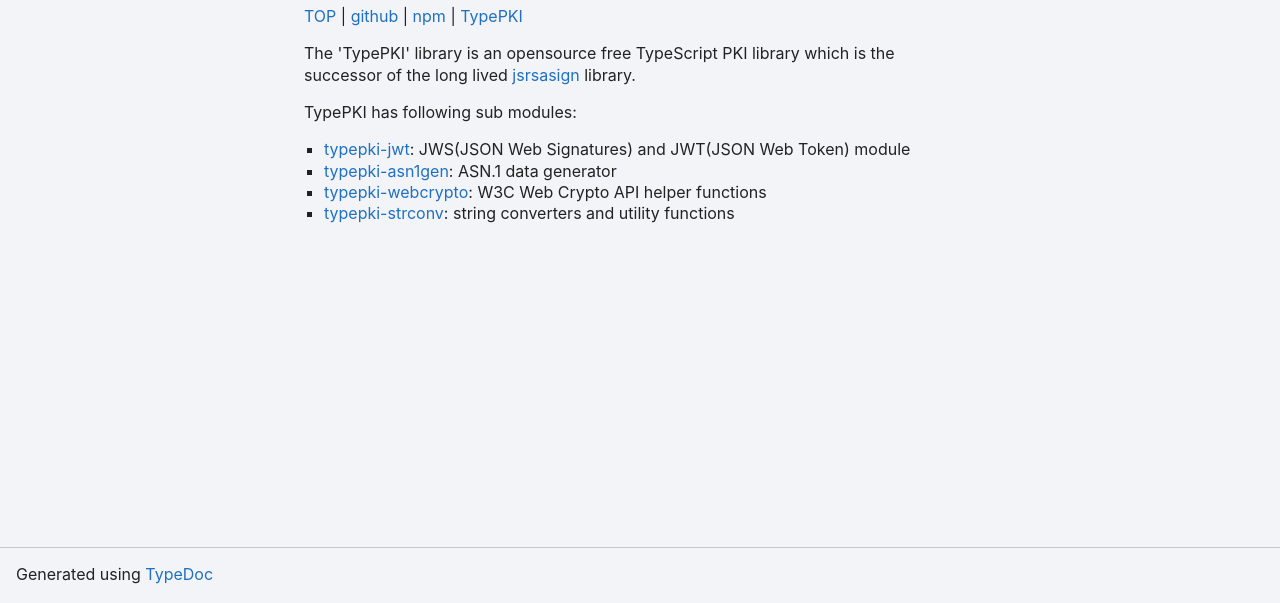
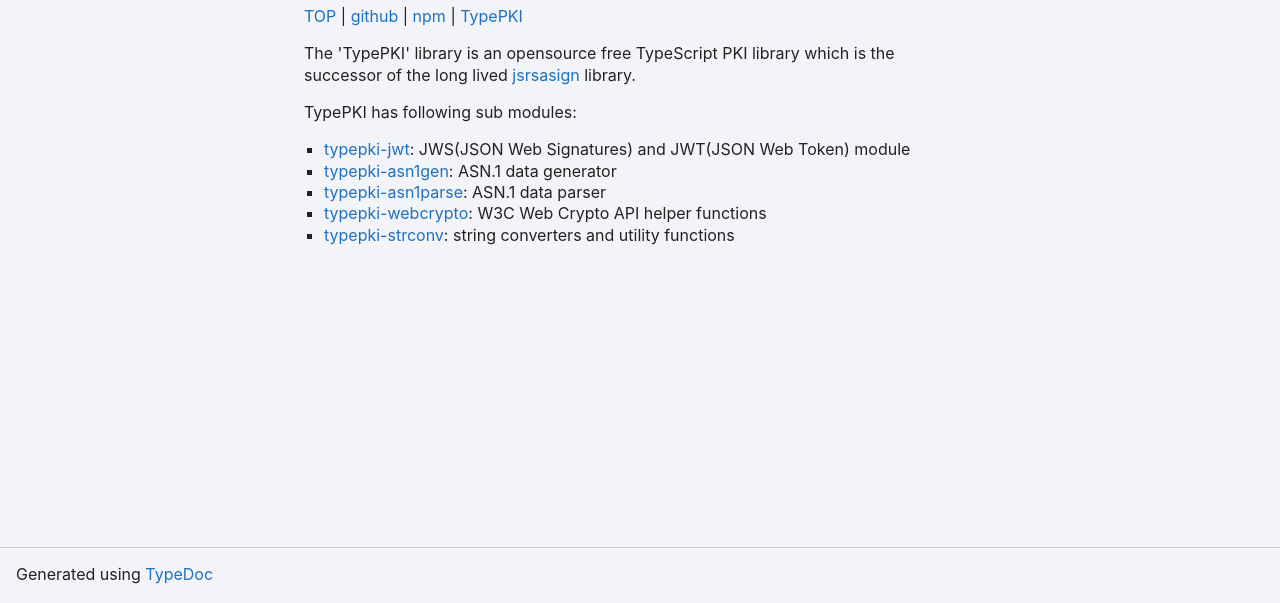
Before and after one commit to kjur/typepki, a website: page docs/index.html in a window 1280 px wide. Shown: the part 197-800 px from the top of the page. Drawn offline with Linux system fonts and the light colour scheme.

Commit message:
docs update

```diff
--- a/docs/index.html
+++ b/docs/index.html
@@ -4,6 +4,7 @@
 <ul>
 <li><a href="https://kjur.github.io/typepki-jwt/">typepki-jwt</a>: JWS(JSON Web Signatures) and JWT(JSON Web Token) module</li>
 <li><a href="https://kjur.github.io/typepki-asn1gen/">typepki-asn1gen</a>: ASN.1 data generator</li>
+<li><a href="https://kjur.github.io/typepki-asn1parse/">typepki-asn1parse</a>: ASN.1 data parser</li>
 <li><a href="https://kjur.github.io/typepki-webcrypto/">typepki-webcrypto</a>: W3C Web Crypto API helper functions</li>
 <li><a href="https://kjur.github.io/typepki-strconv/">typepki-strconv</a>: string converters and utility functions</li>
 </ul>
```
Also changed, not shown: docs/variables/VERSION.html (+1 -1 lines), README.md.
